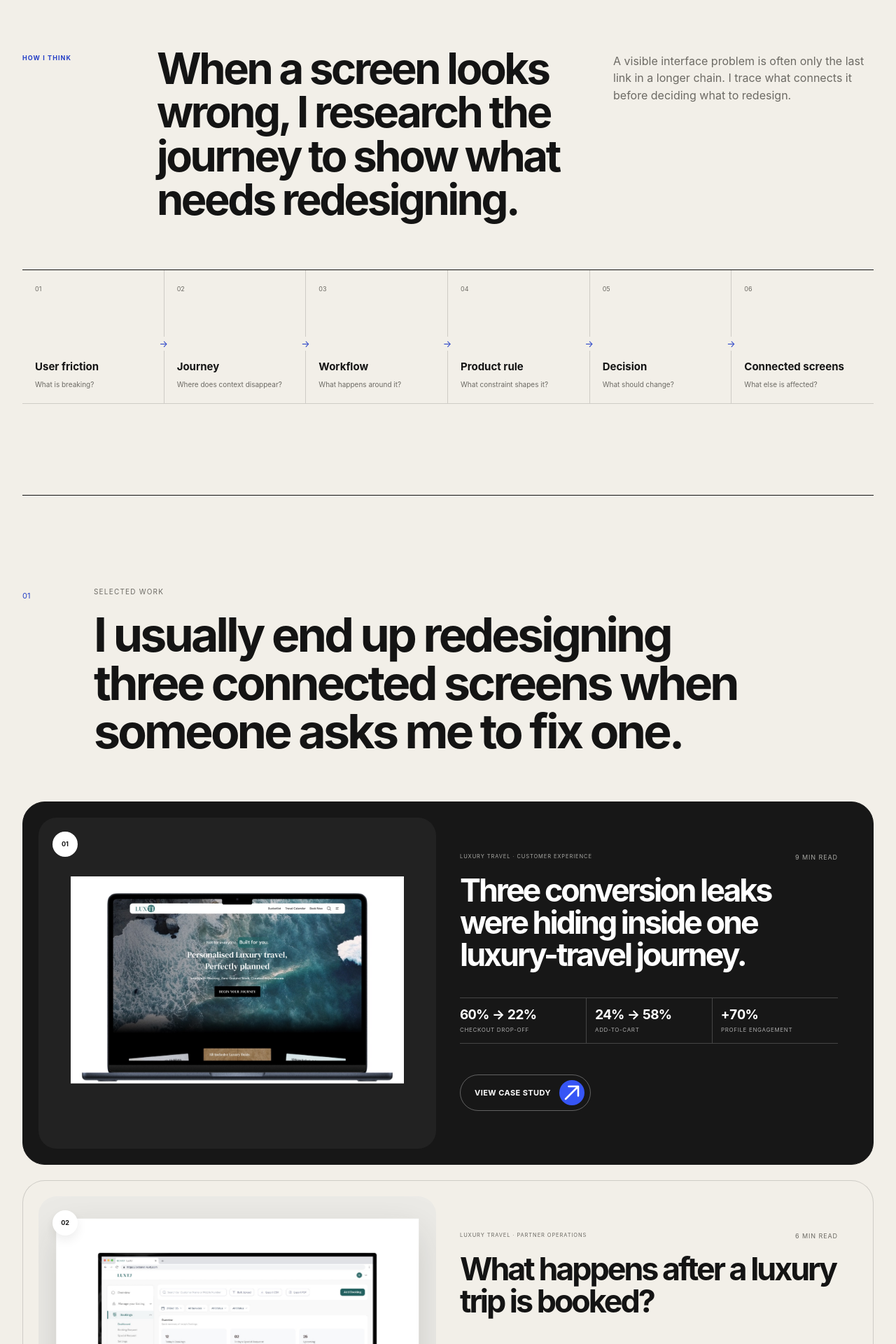
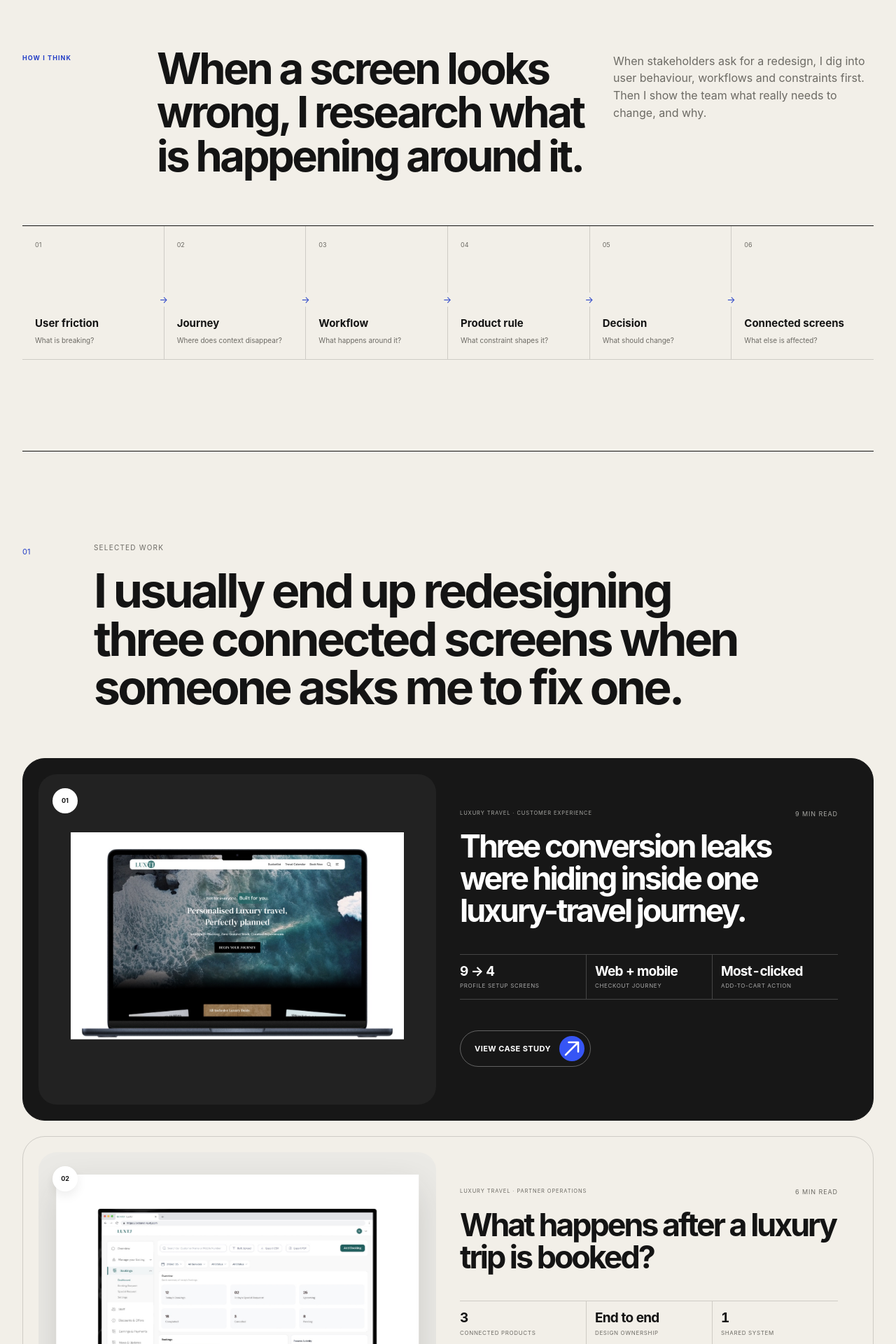
Before and after one commit to Akshayux/akshay-portfolio, a Next.js app: page / in a window 1280 px wide. Shown: the part 880-2800 px from the top of the page at 70% size. Built offline with nearby package versions, Linux system fonts and the light colour scheme.

Commit message:
Align portfolio proof with resume

```diff
--- a/app/components.tsx
+++ b/app/components.tsx
@@ -64,7 +64,7 @@ export function ProjectFeature({compact=false}:{compact?:boolean}){
       <div className="case-study-copy">
         <header><small>Luxury travel · Customer experience</small><span>9 min read</span></header>
         <h3>Three conversion leaks were hiding inside one luxury-travel journey.</h3>
-        <dl className="case-study-metrics" aria-label="LUXTJ project outcomes"><div><dt>60% → 22%</dt><dd>Checkout drop-off</dd></div><div><dt>24% → 58%</dt><dd>Add-to-cart</dd></div><div><dt>+70%</dt><dd>Profile engagement</dd></div></dl>
+        <dl className="case-study-metrics" aria-label="LUXTJ project outcomes"><div><dt>9 → 4</dt><dd>Profile setup screens</dd></div><div><dt>Web + mobile</dt><dd>Checkout journey</dd></div><div><dt>Most-clicked</dt><dd>Add-to-cart action</dd></div></dl>
         <footer><span>View case study</span><Arrow/></footer>
       </div>
     </Link>
--- a/app/data.ts
+++ b/app/data.ts
@@ -11,10 +11,10 @@ export const profile = {
 export const professionalSummary = 'Product Designer who\'s shipped 0-to-1 systems across AI tools, enterprise SaaS, travel, and EdTech, spanning six industries with one repeated pattern: messy workflows in, cohesive systems out. I work best in ambiguity. The messier the problem, the clearer I get. My edge isn\'t the pixels. It\'s getting a room of engineers, PMs, and execs aligned on a design decision in one meeting instead of five. Not because I talk more, but because I\'ve already done the work of finding the one decision that actually matters.';
 
 export const projectAchievements = [
-  'Reduced onboarding drop-off from 65% to 13% by redesigning Simpo AI’s website-creation journey using AI interaction research and task-focused flows.',
-  'Reduced checkout drop-off from nearly 60% to 22% by redesigning LuxTJ’s cart and checkout experience, restructuring dense travel information, improving hierarchy, and simplifying the path from review to payment.',
-  'Increased profile engagement by up to 70% for LuxTJ by redesigning an overwhelming profile experience into a clearer, guided journey with stronger entry points, progressive disclosure, and behavioural design principles.',
-  'Increased app opening rate by up to 60% by redesigning the gamified experience for ORRA Jewellery, applying behavioural design and Hook Model principles to make participation clearer and more engaging.',
+  'Rebuilt LUXTJ’s unclear 9-screen profile setup as a 4-screen guided flow without removing any required step.',
+  'Rebuilt Simpo AI’s onboarding from 8 confusing steps to 4 focused ones and reduced a common internal task from 9 clicks to 4.',
+  'Owned the ORRA Jewellery Tambola redesign end to end, more than doubling weekly app opens through clearer behavioural triggers and rewards.',
+  'Simplified Halohues workflows, reducing image conversion time by 40%, lead conversion steps from 7 to 3, and daily tools from 5 to 1.',
 ];
 
 export const socials = [
@@ -31,7 +31,7 @@ export const featuredProjects = [
     label: 'Luxury travel · Customer experience',
     role: 'Lead product designer',
     readTime: '9 min',
-    metrics: [{value:'60% → 22%',label:'Checkout drop-off'},{value:'24% → 58%',label:'Add-to-cart'},{value:'+70%',label:'Profile engagement'}],
+    metrics: [{value:'9 → 4',label:'Profile setup screens'},{value:'Web + mobile',label:'Checkout journey'},{value:'Most-clicked',label:'Add-to-cart action'}],
     description: 'Three conversion leaks were hiding inside one luxury-travel journey.',
     outcome: 'See how I rebuilt hotel choice, checkout and profile setup around clearer decisions.',
     signal: 'Decision confidence · End-to-end product design',
@@ -45,7 +45,7 @@ export const featuredProjects = [
     label: 'Luxury travel · Partner operations',
     role: 'Lead Product & UX Designer',
     readTime: '6 min',
-    metrics: [{value:'6+',label:'Core journeys'},{value:'3',label:'Platforms'},{value:'1',label:'Shared system'}],
+    metrics: [{value:'3',label:'Connected products'},{value:'End to end',label:'Design ownership'},{value:'1',label:'Shared system'}],
     description: 'What happens after a luxury trip is booked?',
     outcome: 'See how five scattered partner operations became one connected workspace.',
     signal: 'Five operational areas · One connected workspace',
@@ -59,7 +59,7 @@ export const featuredProjects = [
     label: 'University project · Digital health',
     role: 'Independent Product & UX Designer',
     readTime: '7 min',
-    metrics: [{value:'5',label:'Research stages'},{value:'3',label:'Care scenarios'},{value:'8',label:'Journey moments'}],
+    metrics: [{value:'WCAG 2.2 AA',label:'Accessibility standard'},{value:'NHS Scotland',label:'Care context'},{value:'MA project',label:'Academic setting'}],
     description: 'When someone feels unwell, the hardest question is often: what happens next?',
     outcome: 'See how evidence became a safer care-navigation concept with clear human boundaries.',
     signal: 'Safety · Clarity · Continuity',
@@ -73,7 +73,7 @@ export const featuredProjects = [
     label: 'AI product · Website creation',
     role: 'UX Designer',
     readTime: '6 min',
-    metrics: [{value:'65% → 13%',label:'Onboarding drop-off'},{value:'25%',label:'Faster task completion'},{value:'0–1',label:'AI creation flow'}],
+    metrics: [{value:'8 → 4',label:'Onboarding steps'},{value:'9 → 4',label:'Ops task clicks'},{value:'6 → 3',label:'Parent-app steps'}],
     description: 'Why were people leaving an AI website builder before they made their first choice?',
     outcome: 'See how clearer progression and simpler decisions made the first session easier to finish.',
     signal: 'AI interaction research · Task-focused UX',
@@ -94,9 +94,9 @@ export const experience = [
     summary: 'Returned to LUXTJ to redesign the customer and partner journeys after establishing the first product foundations as a freelancer.',
     bullets: [
       'Return engagement: redesigned the customer and partner journeys after my earlier freelance work established the product foundations.',
-      'Ran usability testing on the existing checkout flow to identify the top three friction points, then restructured information hierarchy and simplified the review-to-payment path, cutting checkout drop-off from 60% to 22%.',
-      'Audited the existing multi-page profile experience to identify where users disengaged, then rebuilt it into a guided journey using progressive disclosure and clearer entry points, lifting profile engagement by up to 70%.',
-      'Increased add-to-cart rate from 24% to 58% by redesigning hotel detail pages to prioritise decision-critical information and guide users towards the next step.',
+      'Owned the checkout experience end to end, from identifying drop-off through usability testing to shipping a clearer review-to-payment flow across web and mobile.',
+      'Took an unclear 9-screen profile setup with no obvious owner, talked to users to find where they gave up, and rebuilt it independently as a 4-screen guided flow without dropping any required step.',
+      'Redesigned hotel detail pages so decision-critical information surfaced first, validated with heatmap data, taking the add-to-cart button from ignored to the most-clicked element on the page.',
       'Led end-to-end product design for the Luxury travel website and partner extranet, connecting customer-facing and operational workflows across web, mobile, and internal platforms.',
     ],
   },
@@ -119,11 +119,12 @@ export const experience = [
     employment: '',
     place: 'India',
     date: 'Oct 2024 - Sept 2025',
-    summary: 'Conducted AI-interaction research on Simpo AI’s website-creation flow to pinpoint where users abandoned the process, then rebuilt it around clearer task progression and simpler choices, cutting onboarding drop-off from nearly 65% to 13%.',
+    summary: 'Rebuilt Simpo AI’s onboarding from 8 confusing steps to 4 focused ones, working directly with engineering to keep the redesigned flow implementable within existing constraints.',
     bullets: [
-      'Conducted AI-interaction research on Simpo AI’s website-creation flow to pinpoint where users abandoned the process, then rebuilt it around clearer task progression and simpler choices, cutting onboarding drop-off from nearly 65% to 13%.',
-      'Mapped user engagement with the Tambola gamification feature and redesigned it around behavioural design principles to encourage repeat visits, lifting ORRA Jewellery’s app opening rate by up to 60%.',
-      'Improved task completion time by 25% by simplifying workflows across Simpo AI’s website builder, CRM, POS, social media, and business-management tools.',
+      'Rebuilt Simpo AI’s onboarding from 8 confusing steps to 4 focused ones, working directly with engineering to keep the redesigned flow implementable within existing constraints.',
+      'Owned the Tambola gamification redesign end to end, more than doubling weekly app opens by applying behavioural design principles stakeholders had not previously considered.',
+      'Simplified internal tools across Simpo AI’s CRM, POS, and business-management systems, reducing a common task from 9 clicks to 4 for non-technical staff.',
+      'Fixed a confusing navigation structure in a school management parent app, cutting key tasks from 6 steps to 3.',
       'Resolved critical usability issues across a school management parent application, improving navigation, information hierarchy, and access to key academic and administrative tasks.',
     ],
   },
@@ -136,9 +137,8 @@ export const experience = [
     summary: 'Reduced image conversion time by 40% by designing a simpler workflow for VFX artists, making technical controls easier to understand and reducing unnecessary steps in the conversion process.',
     bullets: [
       'Reduced image conversion time by 40% by designing a simpler workflow for VFX artists, making technical controls easier to understand and reducing unnecessary steps in the conversion process.',
-      'Increased lead conversion by 25% by redesigning a sales funnel application around clearer lead stages, better information hierarchy, and more focused user actions.',
-      'Increased employee productivity by 15% by designing an internal intranet platform that improved access to studio information, communication, and day-to-day operational workflows.',
-      'Designed a client-facing PDF generator that simplified document creation and export, reducing manual effort and making document management more efficient.',
+      'Rebuilt a leaky sales funnel around clearer lead stages, reducing the steps required to convert a lead from 7 to 3.',
+      'Designed an internal intranet that consolidated studio information and daily operations, cutting the number of tools staff needed to check from 5 to 1.',
     ],
   },
   {
--- a/app/globals.css
+++ b/app/globals.css
@@ -918,6 +918,9 @@ html[data-theme="dark"] .case-study-media{background:#20201d}.case-study-copy h3
 /* Keep the home stack intentional while the Work page presents every case at once. */
 @media (min-width:761px){.case-study-stack>.case-study-card:nth-child(4){z-index:4}.case-study-stack-static>.case-study-card{position:relative;top:auto!important;z-index:auto!important}.case-study-stack-static{gap:28px}}
 
+/* Let the page surface show through the supporting work cards. */
+.case-study-card:not(.case-study-feature),html[data-theme="dark"] .case-study-card:not(.case-study-feature){background:transparent}
+
 @media (max-width:1020px){
   .results-grid{grid-template-columns:1fr 1fr}.result-card-featured{grid-column:1/-1;grid-row:auto;min-height:560px}.result-card-wide{grid-column:1/-1}.recommendation-heading{grid-template-columns:110px 1.25fr 1fr}.recommendation-card{padding:22px}.recommendation-card blockquote{font-size:15px}
 }
--- a/app/page.tsx
+++ b/app/page.tsx
@@ -10,19 +10,19 @@ export default function Home(){return <PageFrame>
       <span className="hero-label">Akshay Venkata Narayana · Product &amp; UX Designer</span>
       <h1 data-parallax-layer data-parallax-speed="12">I design digital products<br/><em>that make sense.</em></h1>
       <div className="hero-intro">
-        <p>I&apos;m Akshay, a Product and UX Designer with 5+ years of experience across travel, enterprise SaaS, insurance, banking and proptech. I recently completed an MA in Digital Design and Innovation at Heriot-Watt University in the UK. I trace the workflows, states and business rules behind a screen, then turn that complexity into a clear experience.</p>
+        <p>I&apos;m Akshay, a Product and UX Designer with 5+ years of experience across B2B SaaS, AI, travel and consumer products. I recently completed an MA in Digital Design and Innovation at Heriot-Watt University in the UK. I take messy problems from research through interaction design and delivery, turning complex systems into products that feel simple to use.</p>
         <div><Link className="text-link" href="/work" data-cursor-label="View">See my work <Arrow/></Link><RecruiterBrief/></div>
       </div>
     </div>
     <div className="hero-visual reveal" data-parallax>
       <div className="portrait-frame"><img src="/akshay-portrait.jpg" alt="Akshay Venkata Narayana, Product Designer"/></div>
-      <div className="portrait-note"><div><strong>5+ years</strong><span>Product &amp; UX experience</span></div><div><strong>Master&apos;s complete</strong><span>MA Digital Design &amp; Innovation · Heriot-Watt University</span></div><div><strong>United Kingdom</strong><span>Based in Edinburgh</span></div></div>
+      <div className="portrait-note"><div><strong>5+ years</strong><span>Product &amp; UX experience</span></div></div>
     </div>
     <div className="hero-foot"><span>Scroll to explore</span><span>↓</span></div>
   </section>
 
   <section className="systems-thinking shell">
-    <div className="systems-thinking-intro reveal"><small>How I think</small><h2>When a screen looks wrong, I research the journey to show what needs redesigning.</h2><p>A visible interface problem is often only the last link in a longer chain. I trace what connects it before deciding what to redesign.</p></div>
+    <div className="systems-thinking-intro reveal"><small>How I think</small><h2>When a screen looks wrong, I research what is happening around it.</h2><p>When stakeholders ask for a redesign, I dig into user behaviour, workflows and constraints first. Then I show the team what really needs to change, and why.</p></div>
     <ol className="systems-trace reveal" aria-label="How I trace a product problem">
       <li><span>01</span><strong>User friction</strong><small>What is breaking?</small></li>
       <li><span>02</span><strong>Journey</strong><small>Where does context disappear?</small></li>
--- a/app/recruiter-brief.tsx
+++ b/app/recruiter-brief.tsx
@@ -39,15 +39,15 @@ export default function RecruiterBrief(){
         <section className="recruiter-rationale"><span>Why I designed this brief</span><div><h3>I solved the portfolio-search problem for you too.</h3><p>Recruiters often have minutes, not hours, to understand a portfolio. I made this brief so you do not have to go through every page and assemble the signal yourself. It puts the answer in one place: what I solve, evidence that I have solved it before, and the skills I can bring to your organisation.</p></div></section>
 
         <div className="recruiter-proof" aria-label="Selected product outcomes">
-          <div><strong>65% → 13%</strong><div><span>Onboarding drop-off</span><small><Link href="/work#proficon-labs">Proficon Labs · Simpo AI</Link></small></div></div>
-          <div><strong>60% → 22%</strong><div><span>Checkout drop-off</span><small><Link href="/work/luxtj">LUXTJ · checkout</Link></small></div></div>
-          <div><strong>Up to +70%</strong><div><span>Profile engagement</span><small><Link href="/work/luxtj">LUXTJ · profile</Link></small></div></div>
-          <div><strong>Up to +60%</strong><div><span>App opening rate</span><small><Link href="/work#proficon-labs">Proficon Labs (Orra Jewellery)</Link></small></div></div>
+          <div><strong>9 → 4</strong><div><span>Profile setup screens</span><small><Link href="/work/luxtj">LUXTJ · profile</Link></small></div></div>
+          <div><strong>8 → 4</strong><div><span>Onboarding steps</span><small>Proficon Labs · Simpo AI</small></div></div>
+          <div><strong>9 → 4</strong><div><span>Internal task clicks</span><small><Link href="/work#proficon-labs">Proficon Labs · operations</Link></small></div></div>
+          <div><strong>5 → 1</strong><div><span>Daily tools</span><small>Halohues Studios</small></div></div>
         </div>
 
         <section className="recruiter-intro recruiter-why"><span>01 / Why me</span><div><h3>I make ambiguity useful.</h3><p>Hire me when you need a Product or UX Designer who can diagnose why a journey is failing, not only make the interface look better.</p><div className="recruiter-why-grid"><article><strong>I find the real cause</strong><p>I connect user behaviour, business needs and system constraints before choosing a solution.</p></article><article><strong>I design measurable change</strong><p>I turn research into clearer journeys and track whether the redesign actually improved behaviour.</p></article><article><strong>I use AI with judgement</strong><p>I use tools such as ChatGPT, Claude and Figma AI to explore, synthesise and stress-test ideas, always grounded in human insight.</p></article></div></div></section>
 
-        <section className="recruiter-contribution"><div><span>02 / Proof from past work</span><h3>Problems I have already turned around.</h3></div><ol><li><b>LUXTJ · Luxury travel</b><p>Reduced checkout drop-off from nearly 60% to 22% by redesigning the cart and checkout experience, restructuring dense travel information, improving hierarchy, and simplifying the path from review to payment. I also increased profile engagement by up to 70% through a clearer, guided journey.</p></li><li><b>Proficon Labs · AI onboarding</b><p>Reduced onboarding drop-off from nearly 65% to 13% by redesigning Simpo AI’s complex website-creation flow around clearer task progression, simpler choices, and more focused AI-assisted interactions.</p></li><li><b>Proficon Labs client · ORRA Jewellery</b><p>Increased app opening rate by up to 60% by redesigning the Tambola gamification experience, clarifying how users participate and applying behavioural design principles to encourage repeat engagement.</p></li><li><b>Halohues Studios · Format conversion</b><p>Reduced image conversion time by 40% by designing a simpler workflow for VFX artists, making technical controls easier to understand and reducing unnecessary steps in the conversion process.</p></li></ol></section>
+        <section className="recruiter-contribution"><div><span>02 / Proof from past work</span><h3>Problems I have already turned around.</h3></div><ol><li><b>LUXTJ · Luxury travel</b><p>Owned checkout from usability testing to handoff, rebuilt an unclear 9-screen profile as a 4-screen guided flow, and used heatmap evidence to make add-to-cart the most-clicked action.</p></li><li><b>Proficon Labs · AI onboarding</b><p>Rebuilt Simpo AI’s onboarding from 8 confusing steps to 4 focused ones, working directly with engineering to make the new flow practical within existing constraints.</p></li><li><b>Proficon Labs client · ORRA Jewellery</b><p>Owned the Tambola redesign end to end and more than doubled weekly app opens by clarifying participation, triggers and rewards.</p></li><li><b>Halohues Studios · Operations</b><p>Simplified VFX conversion, reduced a sales funnel from 7 steps to 3, and consolidated five daily tools into one intranet.</p></li></ol></section>
 
         <section className="recruiter-difference"><div><span>03 / What I bring to your team</span><h3>A designer who can think, make and explain.</h3></div><div className="recruiter-difference-grid"><article><small>Product thinking</small><strong>Frame the right problem</strong><p>I connect user needs, business goals and system constraints to focus the team on the decision that matters next.</p></article><article><small>UX craft</small><strong>Design clear journeys</strong><p>I turn research into simple information architecture, useful interactions and experiences people can move through with confidence.</p></article><article><small>AI-assisted workflow</small><strong>Move faster with judgement</strong><p>I use AI tools for exploration, synthesis and critique, while keeping the final decisions human, evidence-led and responsible.</p></article><article><small>Systems + delivery</small><strong>Make work buildable</strong><p>I create reusable patterns, communicate states and partner with developers so good ideas survive implementation.</p></article></div></section>
 
--- a/app/testimonials-reveal.tsx
+++ b/app/testimonials-reveal.tsx
@@ -46,10 +46,10 @@ export default function TestimonialsReveal() {
     <div className="results-proof-wall">
       <div className="results-grid" aria-label="Selected product outcomes">
         <article className="result-card result-card-featured reveal">
-          <header><span>LUXTJ · Checkout</span><small>Project outcome</small></header>
-          <strong className="result-metric">60% <i>→</i> 22%</strong>
-          <h3>Checkout drop-off</h3>
-          <p>Reduced checkout drop-off from nearly 60% to 22% by restructuring dense travel information, improving hierarchy and simplifying the path from review to payment.</p>
+          <header><span>LUXTJ · Profile</span><small>Project outcome</small></header>
+          <strong className="result-metric">9 <i>→</i> 4</strong>
+          <h3>Profile setup screens</h3>
+          <p>Rebuilt an unclear 9-screen setup as a 4-screen guided flow without removing any required step.</p>
           <div className="result-client-note">
             <span>Client perspective</span>
             <blockquote>“You need people who care, adapt, take ownership and go beyond what was expected. Akshay is one of those people. Across the LUXTJ website, app and extranet, he approached every rethink with patience, openness and a genuine willingness to make the product better.”</blockquote>
@@ -60,16 +60,16 @@ export default function TestimonialsReveal() {
         <article className="result-card result-card-wide reveal">
           <header><span>LUXTJ · Hotel details</span><small>Project outcome</small></header>
           <div className="result-card-split">
-            <div><strong className="result-metric">24% <i>→</i> 58%</strong><h3>Add-to-cart rate</h3></div>
-            <p>Increased add-to-cart rate by prioritising decision-critical hotel information and guiding people towards a clear next step.</p>
+            <div><strong className="result-metric">Most-clicked</strong><h3>Add-to-cart action</h3></div>
+            <p>Heatmap evidence helped move decision-critical information forward, taking the action from ignored to the most-clicked element on the page.</p>
           </div>
         </article>
 
         <article className="result-card result-card-small reveal">
-          <header><span>LUXTJ · Profile</span><small>Project outcome</small></header>
-          <strong className="result-metric">+70%</strong>
-          <h3>Profile engagement</h3>
-          <p>Turned an overwhelming multi-page profile into a guided journey with clearer starting points and behavioural design principles.</p>
+          <header><span>LUXTJ · Checkout</span><small>Ownership</small></header>
+          <strong className="result-metric">Web + mobile</strong>
+          <h3>One checkout journey</h3>
+          <p>Owned the work from identifying drop-off through usability testing to production-ready handoff.</p>
         </article>
 
         <article className="result-card result-card-small result-card-dark reveal">
--- a/app/work/page.tsx
+++ b/app/work/page.tsx
@@ -23,7 +23,7 @@ export default function WorkPage(){return <PageFrame>
         <span>{String(index+2).padStart(2,'0')}</span>
         <div><h3>{item.company}</h3><strong>{item.role}</strong></div>
         <p>{item.company==='Proficonlabs'?<>Enterprise dashboards, CRM workflows and an AI-supported website-building product, including <a className="inline-case-link" href="https://www.behance.net/gallery/232241697/Orra-Jewellery" target="_blank" rel="noreferrer" data-cursor-label="Open">Orra Jewellery <ArrowIcon/></a>, a Tambola-based rewards experience redesigned around a clearer game loop.</>:item.summary}</p>
-        <dl><div><dt>When</dt><dd>{item.date}</dd></div><div><dt>{item.company==='Proficonlabs'?'Contribution':'Context'}</dt><dd>{item.company==='Proficonlabs'?'Simplified navigation and reusable interface patterns for internal tools; for Orra, applied the Hook model to restructure triggers, actions and rewards, increasing app opening rate by up to 60%.':([item.employment,item.place].filter(Boolean).join(' · ')||'Project-based')}</dd></div></dl>
+        <dl><div><dt>When</dt><dd>{item.date}</dd></div><div><dt>{item.company==='Proficonlabs'?'Contribution':'Context'}</dt><dd>{item.company==='Proficonlabs'?'Reduced Simpo AI onboarding from 8 steps to 4 and a common ops task from 9 clicks to 4; for Orra, the redesigned game loop more than doubled weekly app opens.':([item.employment,item.place].filter(Boolean).join(' · ')||'Project-based')}</dd></div></dl>
       </article>)}
     </div>
   </section>
```
